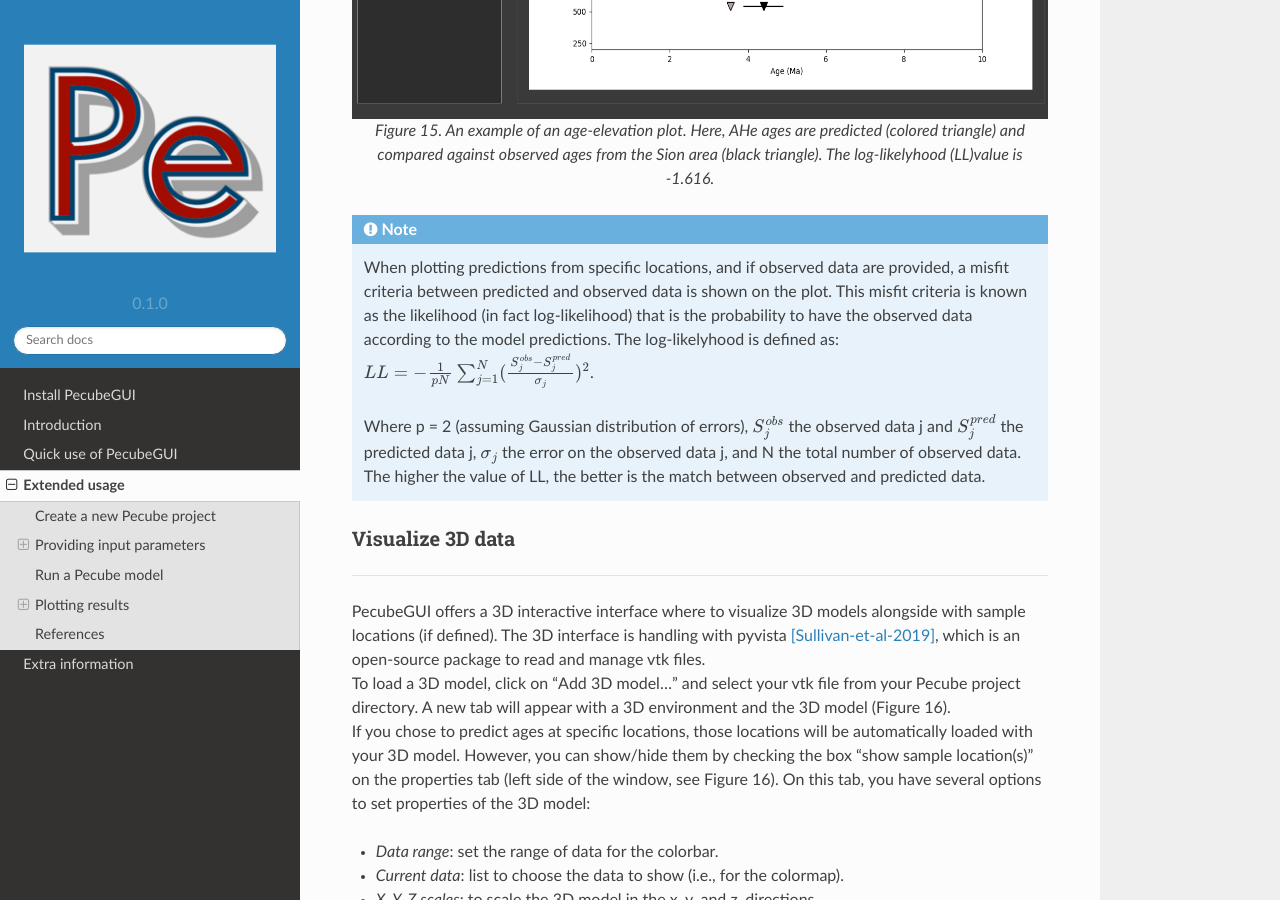
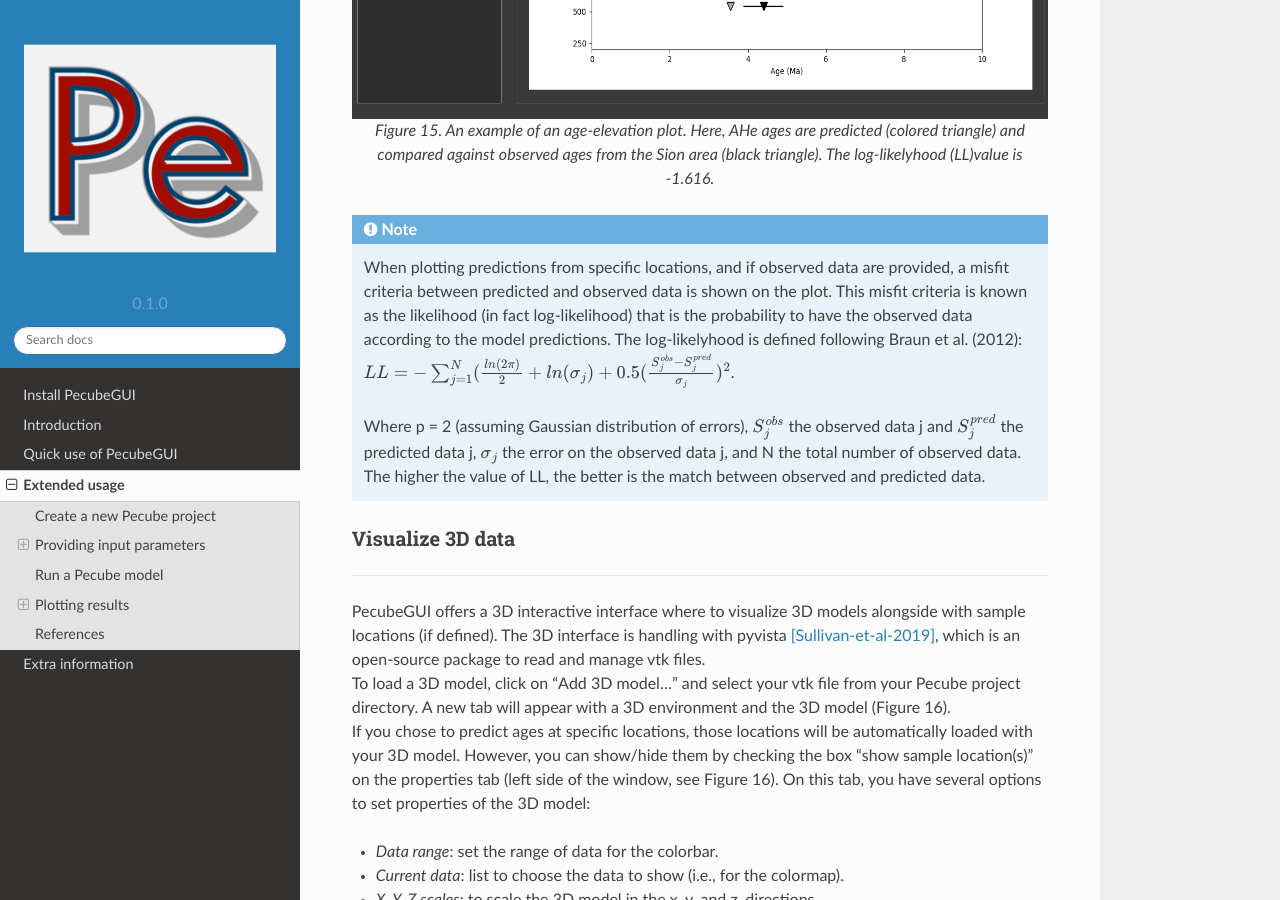
Before and after one commit to MBernAca/PecubeGUI_Doc, a Sphinx documentation site: the page built from docs/source/Usage.rst, in a window 1280 px wide and 900 px high, scrolled down 13841 px. Built offline with Sphinx 7.4.7 and the Read the Docs theme 2.0.0, drawn with Linux system fonts in a browser that asks for light colours; some of the changed text lies outside the part shown.

Commit message:
Update Usage.rst

```diff
--- a/docs/source/Usage.rst
+++ b/docs/source/Usage.rst
@@ -297,8 +297,8 @@ For each Pecube project, the 2D data you can plot will be listed in "Further dat
 .. note::
   When plotting predictions from specific locations, and if observed data are provided, a misfit criteria between predicted and observed data is shown on the plot.
   This misfit criteria is known as the likelihood (in fact log-likelihood) that is the probability to have the observed data according to the model predictions.
-  The log-likelyhood is defined as:
-  :math:`LL = -\frac{1}{pN} \sum_{j=1}^{N}(\frac{S^{obs}_j - S^{pred}_j}{ \sigma_j})^2`.
+  The log-likelyhood is defined following Braun et al. (2012):
+  :math:`LL = -\sum_{j=1}^{N}(\frac{ln(2\pi)}{2}+ln(\sigma_j)+0.5(\frac{S^{obs}_j - S^{pred}_j}{ \sigma_j})^2`.
 
   Where p = 2 (assuming Gaussian distribution of errors), :math:`S^{obs}_j` the observed data j and :math:`S^{pred}_j` the predicted data j, :math:`\sigma_j` the error
   on the observed data j, and N the total number of observed data. The higher the value of LL, the better is the match between observed and predicted data.
```
